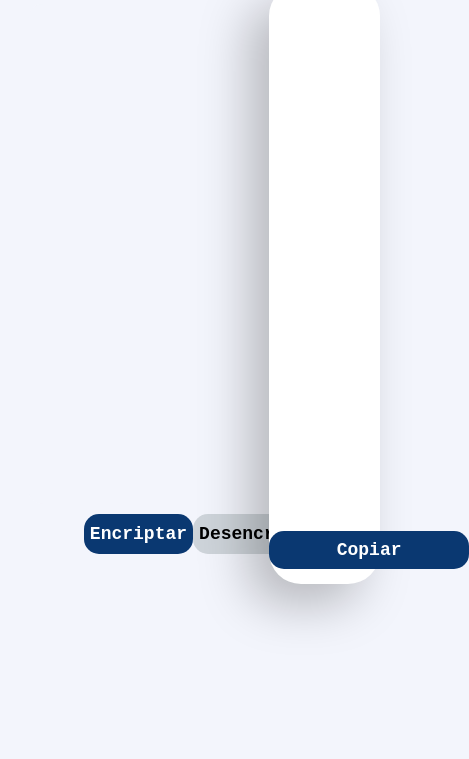
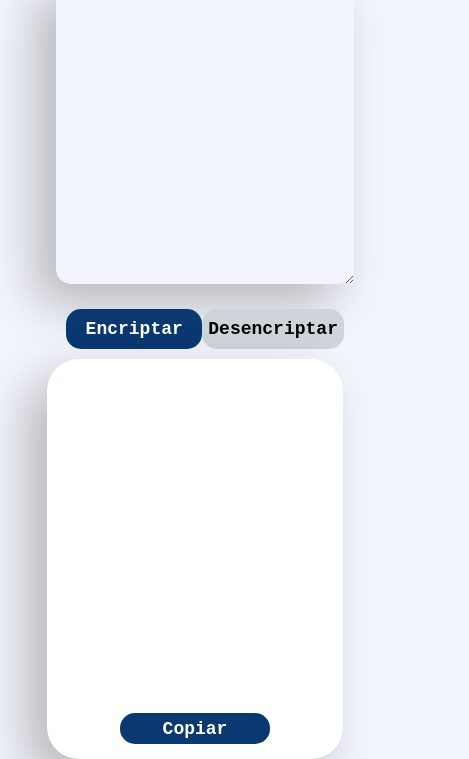
Before and after one commit to MiguelSamayoa/Encriptador, a plain HTML site: page index.html in a window 390 px wide. Shown: the part 114-873 px from the top of the page, 469 px wide, since content can reach past the window. Before the commit the page ends 844 px from the top, so only its background shows below. Drawn offline with Linux system fonts and the light colour scheme.

Commit message:
Add_ResponsiveDesign

```diff
--- a/index.html
+++ b/index.html
@@ -4,7 +4,7 @@
 
     <meta charset="UTF-8">
     <meta name="viewport" content="width=device-width, initial-scale=1.0">
-    <title>My HTML Document</title>
+    <title>Encriptador</title>
     <link rel="stylesheet" type="text/css" href="style.css">
     <script src="app.js"></script>
 </head>
@@ -18,8 +18,7 @@
         <!-- Lado Izquierdo: seccion en la que se ingresa el texto a Encriptar o Desencriptar-->
         <div class="div_Input">
 
-            <textarea id="input" type="text" placeholder="Ingrese el texto" >
-            </textarea>
+            <textarea id="input" type="text" placeholder="Ingrese el texto"></textarea>
 
 
             <div class="buttons">
--- a/style.css
+++ b/style.css
@@ -6,8 +6,7 @@ body{
 }
 
 header{
-    margin: 50px auto 0 0px;
-    width: 100%;
+    margin: 25px auto 0 25px;
     height: 48px;
 }
 
@@ -40,7 +39,7 @@ main{
 
 #input{
     background-color: #F3F5FC;
-    margin-top: 15px auto;
+    margin: 15px auto;
     border: none;
     height: 400px;
     width: 90%;
@@ -49,14 +48,18 @@ main{
     padding: 50px 30px 50px 30px;
     justify-content: start;
     align-items: start;
+    box-shadow: -20px 20px 50px rgba(0, 0, 0, 0.25);
+
 }
 
 #output{
+    padding: 25px;
     margin: 15px auto;
     border: none;
     height: 90%;
     width: 90%;
     font-size: large;
+    font-weight: bold;
     justify-content: start;
     align-items: start;
 }
@@ -73,7 +76,7 @@ main{
     align-items: center;
     justify-content: center;
     height: 40px;
-    width: 200px;
+    width: 150px;
     border: none;
     border-radius: 15px;
     font-size: large;
@@ -102,3 +105,33 @@ main{
 
     margin: 0 auto 15px auto;
 }
+
+@media (max-width: 500px) {
+    main {
+        flex-direction: column;
+        height: 800px;
+    }
+
+  .div_Input {
+    width: 75%;
+    height: 50%;
+    margin: 0 auto 0 auto;
+  }
+
+  .div_result {
+    width: 80%;
+    height: 50%;
+    margin: 0 auto 0 auto;
+  }
+
+  #input {
+    height: 100%;
+    width: 100%;
+    padding: 10px;
+  }
+
+  .buttons {
+    width: 100%;
+    padding: 10px;
+  }
+}
```
Also changed, not shown: Img/Logo.png.
